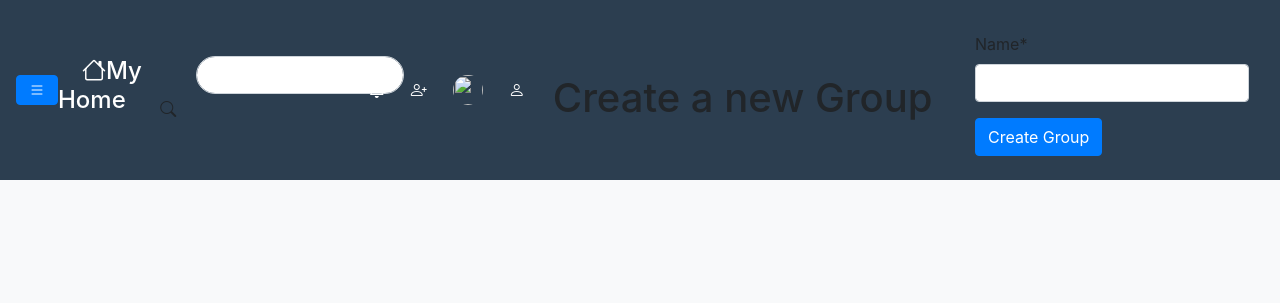
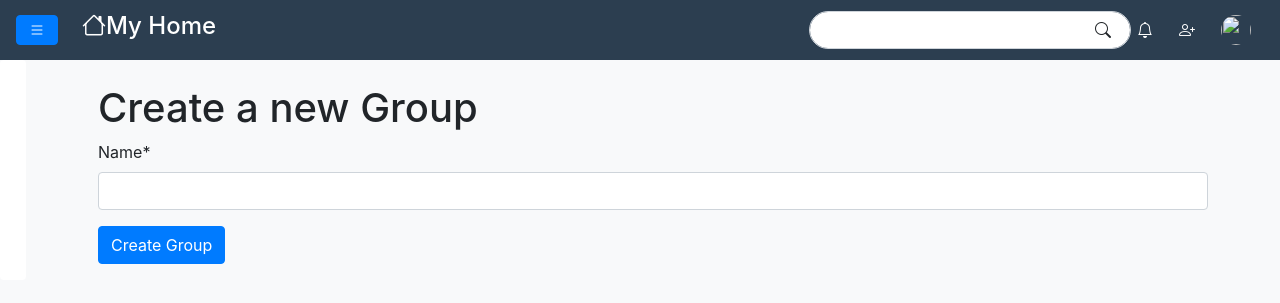
Before and after one commit to Marwa-Medhat/SocialNetwork-DjangoProject, a Django app: page /groups/create in a window 1280 px wide. Shown: the top 303 px of the page. Run offline with Django 3.2, Linux system fonts and the light colour scheme; some libraries are stand-ins or nearby versions.

```diff
--- a/SocialNetwork/Chats/templates/layouts/main.html
+++ b/SocialNetwork/Chats/templates/layouts/main.html
@@ -57,12 +57,13 @@
                 </div>
 
         </div>
-        <div class="dropdown">
-            <a class="btn" role="button" id="dropdownMenuLink" data-toggle="dropdown"><i class="bi bi-person text-white   "></i> </a>
-            <div class="dropdown-menu dropdown-menu-right">
+
 
 
     </div>
+    <div class="wrapper d-flex align-items-stretch">
+        <nav class="btn bg-white">
+            <div class="custom-menu">
 
             </div>
             <div class="p-4 pt-5 collapse multi-collapse" id="multiCollapseExample2">
@@ -71,12 +72,20 @@
                     <li class="active">
                     <img src="{{request.user.profile_avatar.url}}" width="200px" height="200px;" class="p-10 rounded-circle">
                         <h2>{{request.user.first_name}} {{request.user.last_name}}<h2>
-           </li>
-	          <li class="active">
-	             <a href="{% url 'profile' %}" ><i class="bi bi-person"></i>My Profile</a>
+                        <a href="{% url 'profile' %}"><i class="bi bi-person"></i>My Profile</a>
 
                         <li>
-	              <a href="#" <i class="bi bi-people-fill"></i> Groups</a>
+                            <a href="{%url 'listgroup'%}" <i class="bi bi-people-fill"></i> Groups</a>
+
+                        </li>
+
+                        <li>
+                            <a href="{%url 'creategroup'%}" <i class="bi bi-people-fill"></i>Create new Group</a>
+
+                        </li>
+                        <li>
+                            <a href="" <i class="bi bi-people-fill"></i>Your groups</a>
+
                         </li>
                         <li>
                             <a href="#" <i class="bi bi-people-fill"></i>friends</a>
@@ -87,7 +96,6 @@
                           <li>
 				<a href="{%url 'my-invites-view' %}" <i class="bi bi-people-fill"></i>Friend Request</a>
 			</li>
-
                         <li>
                             <a href="{% url 'logout' %}">
                                 <i class="bi bi-box-arrow-in-right ml-3">logout</i>
@@ -99,9 +107,8 @@
 
 
 
-<div class="container mt-4" >
-{%block body%}
-{% endblock %}
+        <div class="container mt-4">
+            {%block body%} {% endblock %}
         </div>
 
         <script src="https://code.jquery.com/jquery-3.4.1.slim.min.js" integrity="sha384-J6qa4849blE2+poT4WnyKhv5vZF5SrPo0iEjwBvKU7imGFAV0wwj1yYfoRSJoZ+n" crossorigin="anonymous"></script>
```
Also changed, not shown: SocialNetwork/Posts/views.py (+13 -10 lines), SocialNetwork/Users/media/media/default_BGXNVdC.png (added), SocialNetwork/Users/media/media/default_G3TpzH0.png (added), SocialNetwork/Users/media/media/pexels-photo-1001682_wm3Hqzb.jpeg (added), SocialNetwork/Users/migrations/0011_merge_20210506_0138.py (added). Lines whose indentation alone changed are shown as unchanged.
